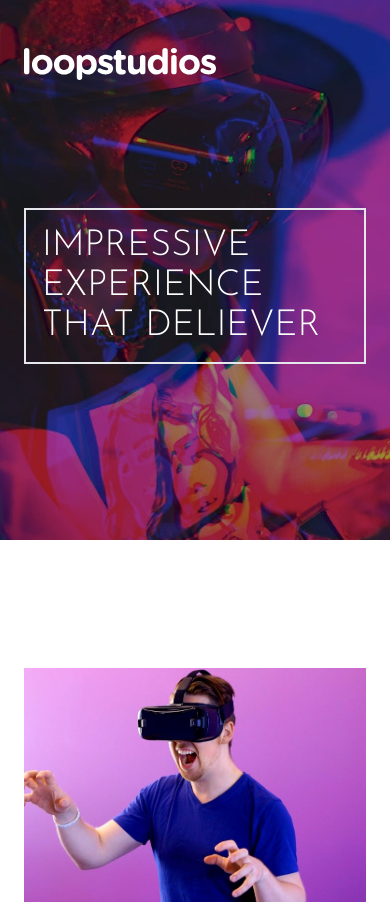
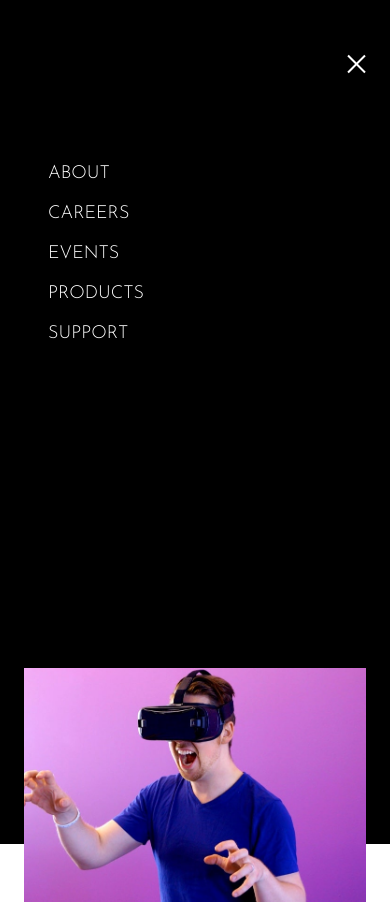
Before and after one commit to claudiu1987/Loopstudios-tailwind, a website: page index.html in a window 390 px wide. Shown: the top 902 px of the page. Drawn offline with Linux system fonts and the light colour scheme.

Commit message:
hamburger button & mobile menu

```diff
--- a/index.html
+++ b/index.html
@@ -10,6 +10,7 @@
       href="https://fonts.googleapis.com/css2?family=Alata&family=Josefin+Sans:ital,wght@0,300;1,300&display=swap"
       rel="stylesheet"
     />
+    <script src="js/script.js" defer></script>
     <link rel="stylesheet" href="css/style.css" />
   </head>
   <body>
@@ -59,13 +60,25 @@
             <button
               id="menu-btn"
               type="button"
-              class="z-40 block hamburger md:hidden focus:outline-none"
+              class="open z-40 block hamburger md:hidden focus:outline-none"
             >
               <span class="hamburger-top"></span>
+              <span class="hamburger-middle"></span>
+              <span class="hamburger-bottom"></span>
             </button>
           </div>
         </nav>
-        <!-- @todo - Mobile Menu -->
+        <!-- - Mobile Menu -->
+        <div
+          id="menu"
+          class="absolute top-0 bottom-0 left-0 flex flex-col self-end w-full min-h-screen py-1 pt-40 pl-12 space-y-3 text-lg text-white uppercase bg-black"
+        >
+          <a href="#" class="hover:text-pink-500">About</a>
+          <a href="#" class="hover:text-pink-500">Careers</a>
+          <a href="#" class="hover:text-pink-500">Events</a>
+          <a href="#" class="hover:text-pink-500">Products</a>
+          <a href="#" class="hover:text-pink-500">Support</a>
+        </div>
         <div
           class="max-w-lg mt-32 mb-32 p-4 font-sans text-4xl text-white uppercase border-2 md:p-10 md:m-32 md:mx-0 md:text-6xl"
         >
--- a/input.css
+++ b/input.css
@@ -34,3 +34,42 @@
     background-position: center;
   }
 }
+/* Hamburger Menu */
+.hamburger {
+  cursor: pointer;
+  width: 24px;
+  height: 24px;
+  transition: all 0.25s;
+  position: relative;
+}
+.hamburger-top,
+.hamburger-middle,
+.hamburger-bottom {
+  position: absolute;
+  top: 0;
+  left: 0;
+  background: #fff;
+  transform: rotate(0);
+  transition: all 0.5s;
+  width: 24px;
+  height: 2px;
+}
+.hamburger-middle {
+  transform: translateY(7px);
+}
+.hamburger-bottom {
+  transform: translateY(14px);
+}
+.open {
+  transform: rotate(90deg);
+}
+.open .hamburger-top {
+  transform: rotate(45deg) translateY(6px) translateX(6px);
+}
+.open .hamburger-middle {
+  display: none;
+}
+
+.open .hamburger-bottom {
+  transform: rotate(-45deg) translateY(6px) translateX(-6px);
+}
--- /dev/null
+++ b/js/script.js
@@ -0,0 +1,10 @@
+const btn = document.getElementById("menu-btn");
+const menu = document.getElementById("menu");
+
+btn.addEventListener("click", navToggle);
+
+function navToggle() {
+  btn.classList.toggle("open");
+  menu.classList.toggle("flex");
+  menu.classList.toggle("hidden");
+}
```
Also changed, not shown: css/style.css.
